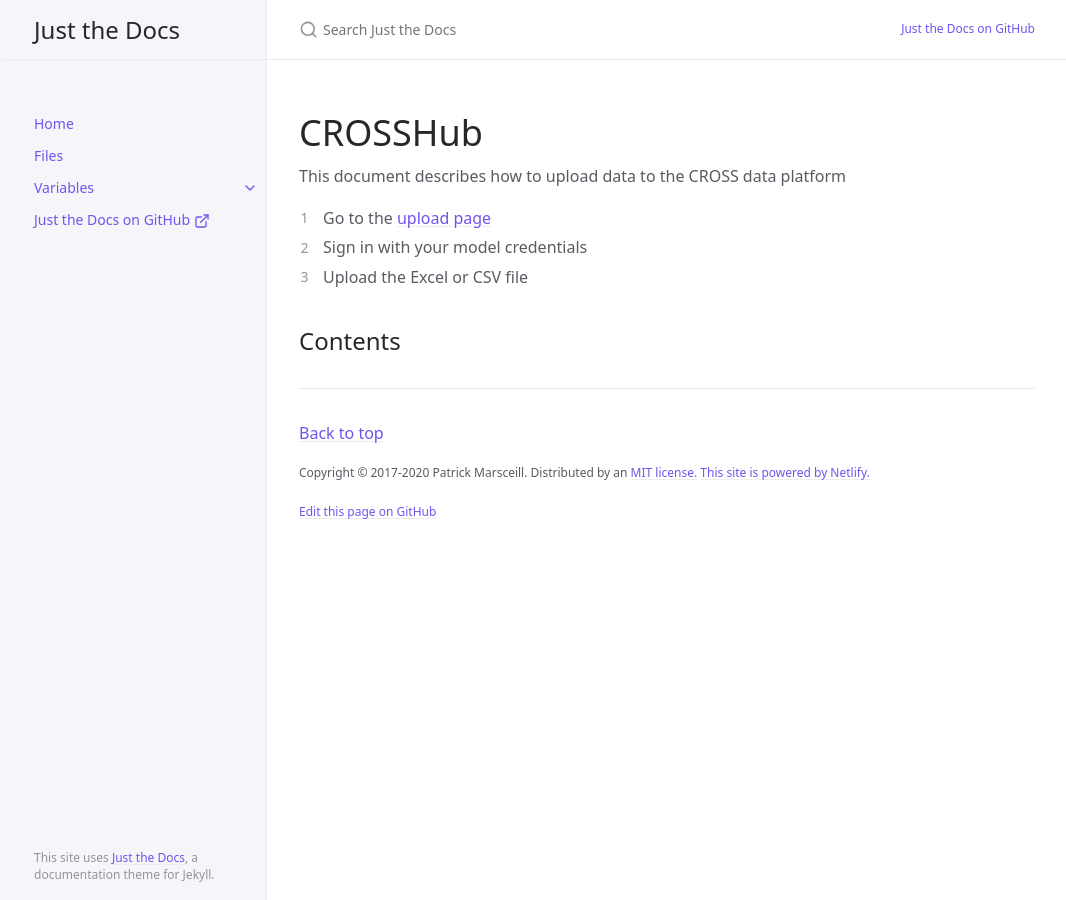
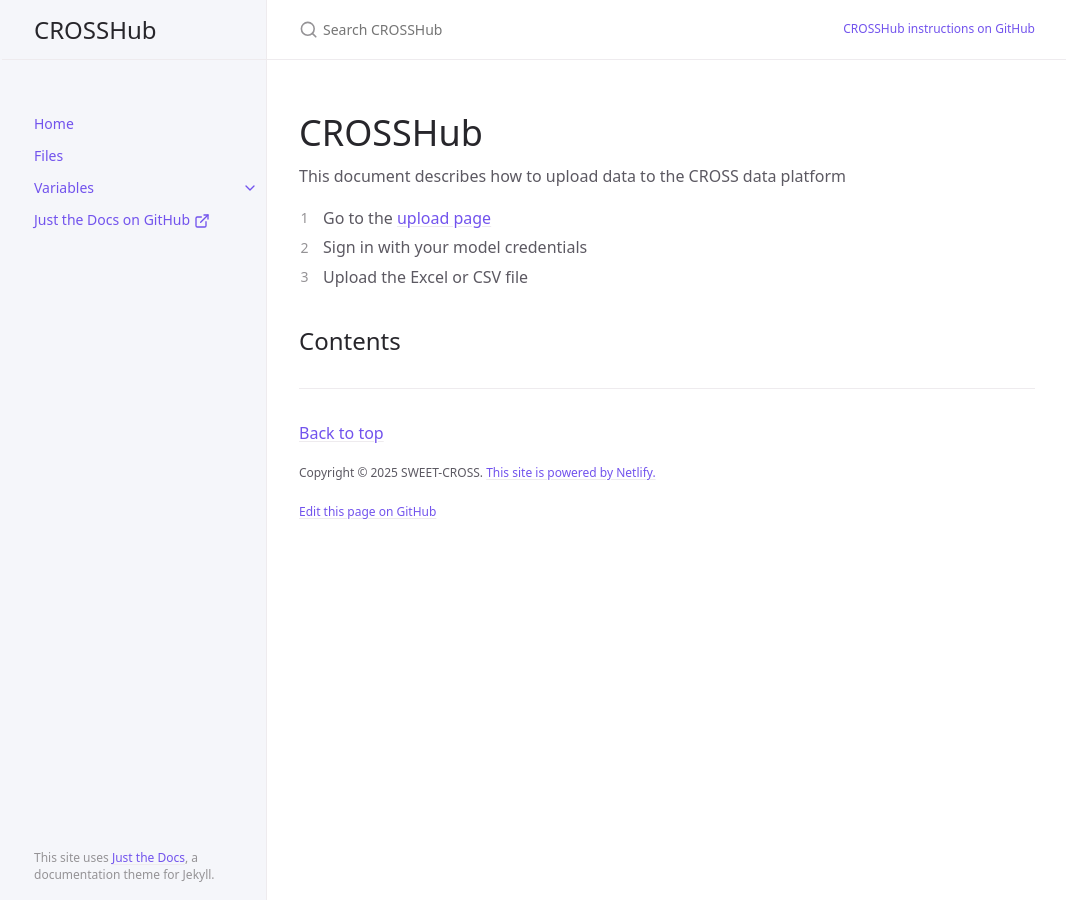
Before and after one commit to sweet-cross/data-model, a Jekyll site: the page built from index.md, in a window 1280 px wide. Shown: the whole page, without its empty margins (105-1171 px from the left). Built offline with Jekyll 4.4.1, drawn with Linux system fonts in a browser that asks for light colours; cached includes are drawn as plain includes.

Commit message:
config to croshub

```diff
--- a/_config.yml
+++ b/_config.yml
@@ -13,11 +13,11 @@
 # you will see them accessed via {{ site.title }}, {{ site.github_repo }}, and so on.
 # You can create any custom variable you would like, and they will be accessible
 # in the templates via {{ site.myvariable }}.
-title: Just the Docs
-description: A Jekyll theme for documentation
+title: CROSSHub
+description: Documention to upload data to CROSSHub
 baseurl: "" # the subpath of your site, e.g. /blog
-url: "https://just-the-docs.com" # the base hostname & protocol for your site, e.g. http://example.com
-repository: just-the-docs/just-the-docs # for github-metadata
+url: "https://github.com/sweet-cross/instructions-data" # the base hostname & protocol for your site, e.g. http://example.com
+repository: sweet-cross/instructions-data # for github-metadata
 
 permalink: pretty
 
@@ -110,8 +110,8 @@ heading_anchors: true
 
 # Aux links for the upper right navigation
 aux_links:
-  "Just the Docs on GitHub":
-    - "https://github.com/just-the-docs/just-the-docs"
+  "CROSSHub instructions on GitHub":
+    - "https://github.com/sweet-cross/instructions-data"
 
 # Makes Aux links open in a new tab. Default is false
 aux_links_new_tab: false
@@ -143,7 +143,7 @@ liquid:
 back_to_top: true
 back_to_top_text: "Back to top"
 
-footer_content: 'Copyright &copy; 2017-2020 Patrick Marsceill. Distributed by an <a href="https://github.com/just-the-docs/just-the-docs/tree/main/LICENSE.txt">MIT license.</a> <a href="https://www.netlify.com/">This site is powered by Netlify.</a>'
+footer_content: 'Copyright &copy; 2025 SWEET-CROSS. <a href="https://www.netlify.com/">This site is powered by Netlify.</a>'
 
 # Footer last edited timestamp
 last_edit_timestamp: true # show or hide edit time - page must have `last_modified_date` defined in the frontmatter
@@ -152,7 +152,7 @@ last_edit_time_format: "%b %e %Y at %I:%M %p" # uses ruby's time format: https:/
 # Footer "Edit this page on GitHub" link text
 gh_edit_link: true # show or hide edit this page link
 gh_edit_link_text: "Edit this page on GitHub"
-gh_edit_repository: "https://github.com/just-the-docs/just-the-docs" # the github URL for your repo
+gh_edit_repository: "https://github.com/sweet-cross/instructions-data" # the github URL for your repo
 gh_edit_branch: "main" # the branch that your docs is served from
 # gh_edit_source: docs # the source that your files originate from
 gh_edit_view_mode: "tree" # "tree" or "edit" if you want the user to jump into the editor immediately
```
